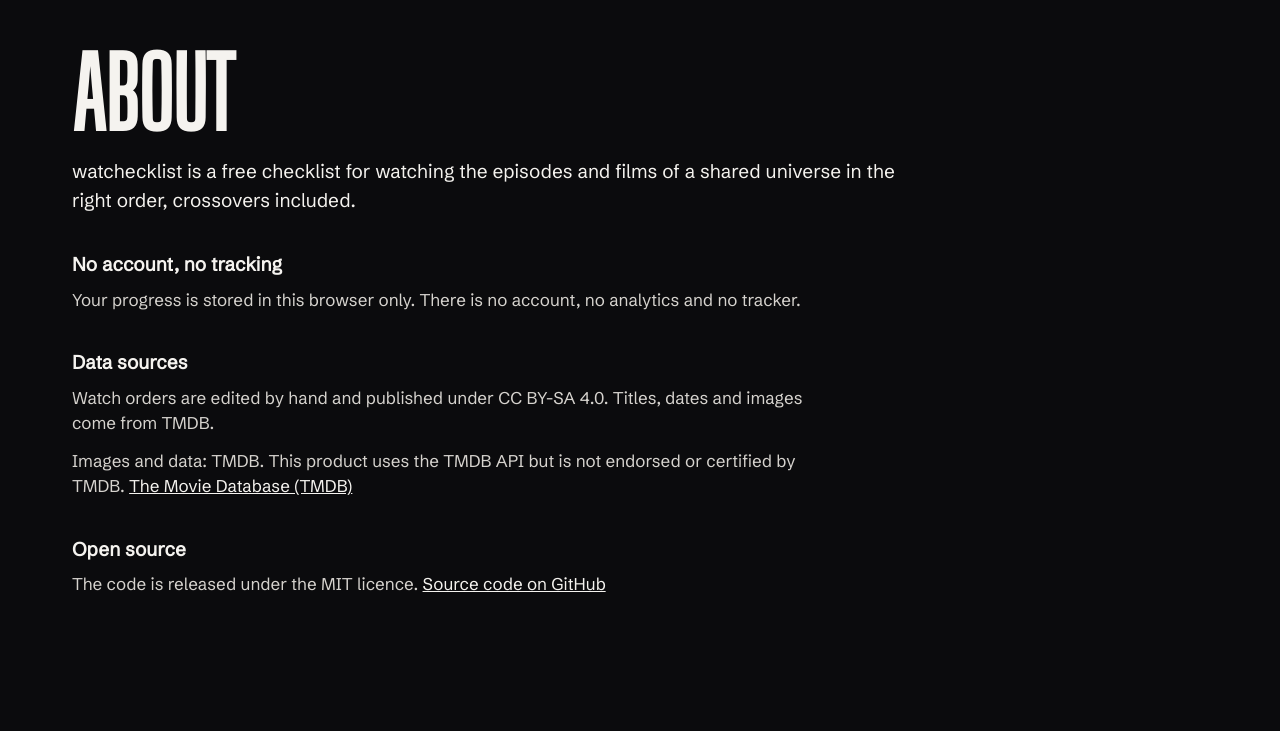
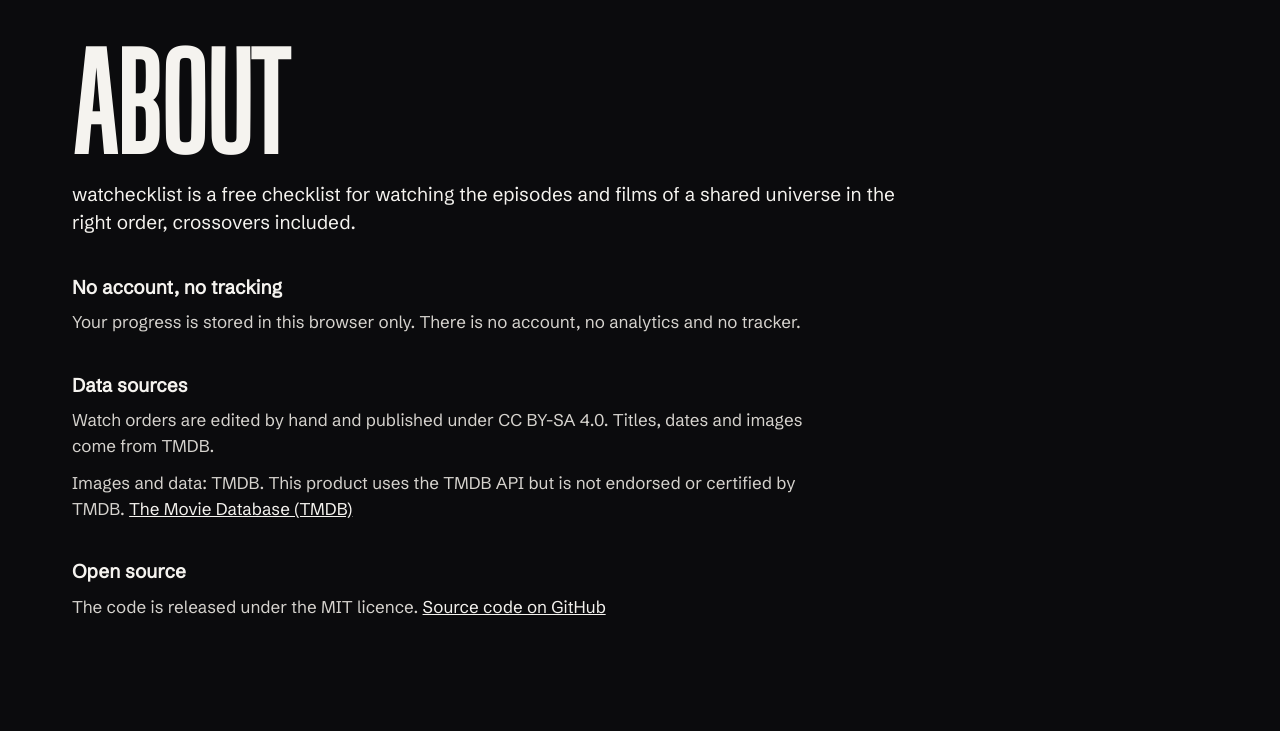
Before and after one commit to nikkow/watchecklist, an Astro site: page /en/about in a window 1280 px wide. Shown: the part 69-800 px from the top of the page. Built offline with nearby package versions, Linux system fonts and the light colour scheme; Astro itself is replaced by a stand-in of ours; a web font is replaced by a local one.

Commit message:
refactor(ui): share the page title style between pages

```diff
--- a/src/components/AboutPage.astro
+++ b/src/components/AboutPage.astro
@@ -13,7 +13,7 @@ const t = useTranslations(locale);
 
 <BaseLayout locale={locale} page="about" title={t.about.title}>
   <article class="wcl-container">
-    <h1 class="wcl-display">{t.about.title}</h1>
+    <h1 class="wcl-page-title">{t.about.title}</h1>
     <p class="intro">{t.about.intro}</p>
 
     <h2>{t.about.privacyTitle}</h2>
@@ -42,10 +42,7 @@ const t = useTranslations(locale);
     max-width: 44em;
   }
   h1 {
-    margin: 0 0 20px;
-    font-weight: 900;
-    font-size: 64px;
-    line-height: 0.9;
+    margin-bottom: 20px;
   }
   h2 {
     margin: 36px 0 8px;
@@ -60,9 +57,4 @@ const t = useTranslations(locale);
     color: var(--wcl-text);
     font-size: 19px;
   }
-  @media (min-width: 1024px) {
-    h1 {
-      font-size: 96px;
-    }
-  }
 </style>
--- a/src/components/HomePage.astro
+++ b/src/components/HomePage.astro
@@ -13,7 +13,7 @@ const t = useTranslations(locale);
 
 <BaseLayout locale={locale} page="home">
   <section class="hero wcl-container">
-    <h1 class="wcl-display">{t.home.title}</h1>
+    <h1 class="wcl-page-title">{t.home.title}</h1>
     <p class="subtitle">{t.home.subtitle}</p>
     <p class="intro">{t.home.intro}</p>
   </section>
@@ -34,12 +34,6 @@ const t = useTranslations(locale);
     padding-top: 32px;
     display: grid;
     gap: 14px;
-  }
-  h1 {
-    margin: 0;
-    font-weight: 900;
-    font-size: 64px;
-    line-height: 0.9;
   }
   .subtitle {
     margin: 0;
@@ -82,10 +76,6 @@ const t = useTranslations(locale);
       padding-top: 40px;
       gap: 20px;
     }
-    h1 {
-      font-size: 128px;
-      line-height: 0.85;
-    }
     .subtitle {
       font-size: 24px;
     }
--- a/src/styles/global.css
+++ b/src/styles/global.css
@@ -49,11 +49,27 @@ a {
   line-height: 0.95;
 }
 
+.wcl-page-title {
+  margin: 0;
+  font-family: var(--wcl-font-display);
+  font-weight: 900;
+  font-size: 64px;
+  line-height: 0.9;
+  text-transform: uppercase;
+}
+
 .wcl-container {
   width: 100%;
   max-width: var(--wcl-max-width);
   margin-inline: auto;
   padding-inline: var(--wcl-gutter);
+}
+
+@media (min-width: 1024px) {
+  .wcl-page-title {
+    font-size: 128px;
+    line-height: 0.85;
+  }
 }
 
 @media (prefers-reduced-motion: reduce) {
```
